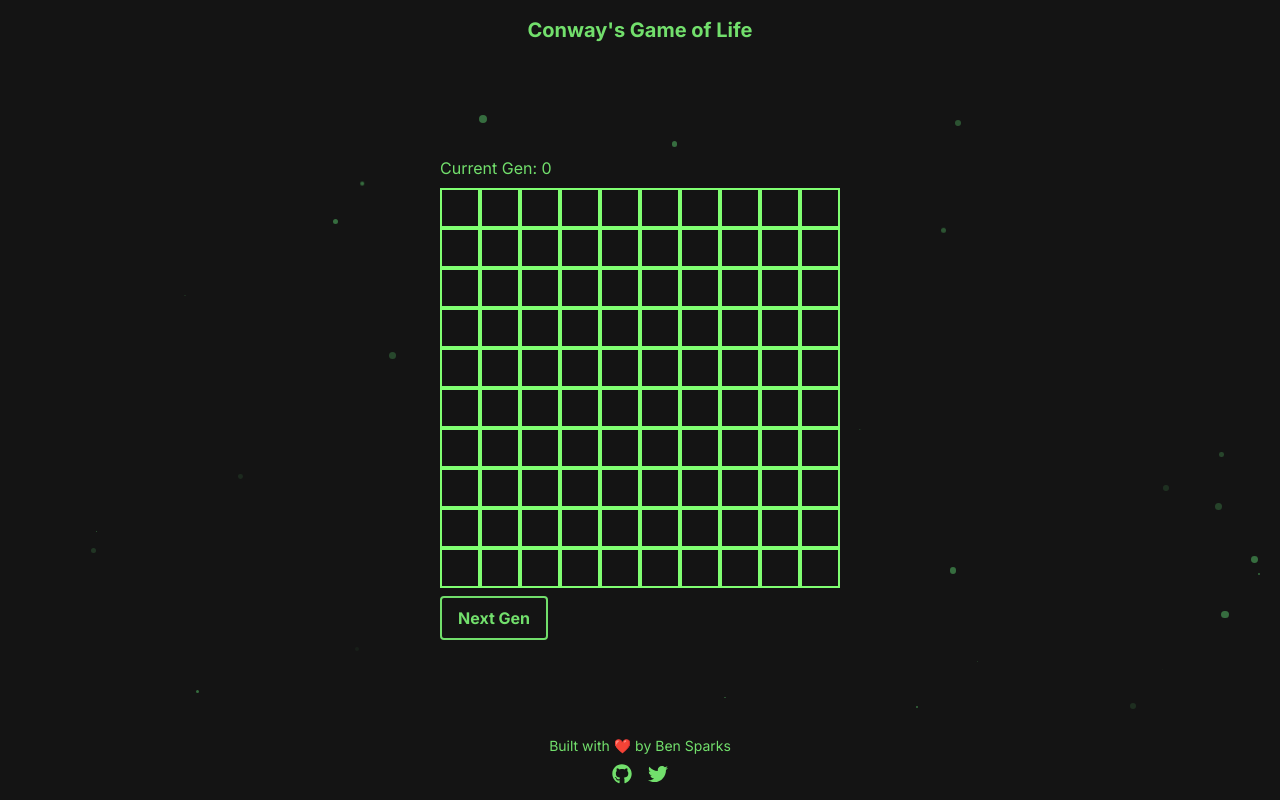
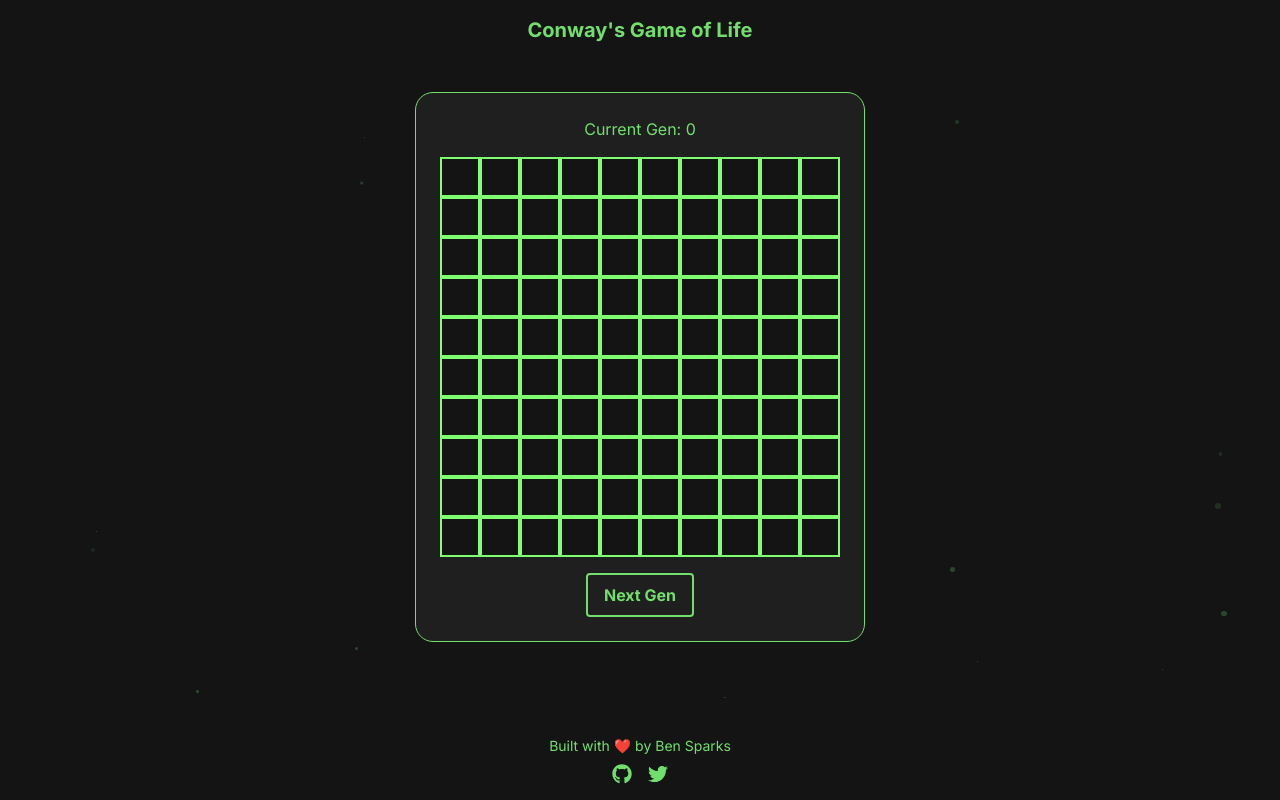
Before and after one commit to BenSparksCode/game-of-life, a Next.js app: page / in a window 1280 px wide. Built offline with nearby package versions, Linux system fonts and the light colour scheme.

Commit message:
Small style fixes

```diff
--- a/app/GameOfLife.tsx
+++ b/app/GameOfLife.tsx
@@ -35,8 +35,8 @@ const GameOfLife: React.FC<GameOfLifeProps> = ({ width, height }) => {
     }
 
     return (
-        <div>
-            <div className="text-lumoGreen mb-2">Current Gen: {gen}</div>
+        <div className="bg-offBlack border border-lumoGreen rounded-[18px] content-center justify-items-center overflow-hidden m-6 p-6">
+            <div className="text-lumoGreen mb-4 w-full text-center">Current Gen: {gen}</div>
             {grid.map((row, rowIndex) => {
                 return (
                     <div className="flex" key={rowIndex}>
@@ -53,12 +53,14 @@ const GameOfLife: React.FC<GameOfLifeProps> = ({ width, height }) => {
                 )
             })}
 
-            <button
-                className="mt-2 border-2 border-lumoGreen text-lumoGreen hover:bg-lumoGreen hover:text-offBlack-dark font-bold py-2 px-4 rounded"
-                onClick={nextGen}
-            >
-                Next Gen
-            </button>
+            <div className="flex w-full place-content-center">
+                <button
+                    className="mt-4 border-2 border-lumoGreen text-lumoGreen hover:bg-lumoGreen hover:text-offBlack-dark font-bold py-2 px-4 rounded"
+                    onClick={nextGen}
+                >
+                    Next Gen
+                </button>
+            </div>
         </div>
     )
 }
--- a/app/page.tsx
+++ b/app/page.tsx
@@ -11,10 +11,10 @@ const Home = () => {
 
     useEffect(() => {
         const bg = backgroundRef.current
-        for (let i = 0; i < 50; i++) {
+        for (let i = 0; i < 30; i++) {
             let dot = document.createElement('div')
             dot.className = 'dot'
-            dot.style.width = `${Math.random() * 8}px`
+            dot.style.width = `${Math.random() * 6}px`
             dot.style.height = dot.style.width
             dot.style.top = `${Math.random() * 100}%`
             dot.style.left = `${Math.random() * 100}%`
@@ -30,12 +30,12 @@ const Home = () => {
 
         // Initial fade in
         setTimeout(() => {
-            dot.style.opacity = 0.5
+            dot.style.opacity = 0.3
         }, Math.random() * 2000) // Random delay for initial fade-in
 
         // Continuous fading
         setInterval(() => {
-            dot.style.opacity = Math.random() < 0.5 ? 0 : 0.5
+            dot.style.opacity = Math.random() < 0.5 ? 0 : 0.3
         }, fadeInterval)
 
         // Continuous moving
@@ -56,7 +56,7 @@ const Home = () => {
                 <header className="bg-offBlack-dark text-center py-4">
                     <h1 className="text-xl text-lumoGreen font-bold">Conway's Game of Life</h1>
                 </header>
-                <main className="flex min-h-screen flex-col items-center justify-between p-24">
+                <main className="flex min-h-screen flex-col items-center justify-between p-2">
                     <GameOfLife width={10} height={10} />
                 </main>
                 <footer className="bg-offBlack-dark text-center py-4 text-sm sticky bottom-0">
```
